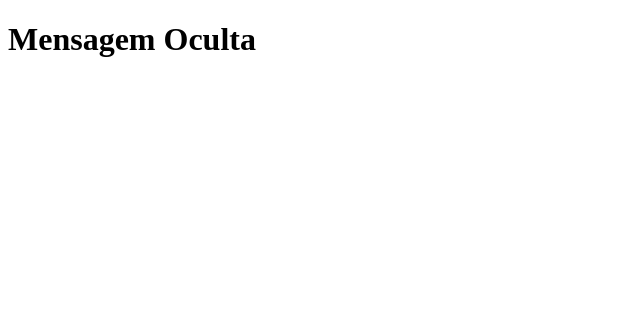
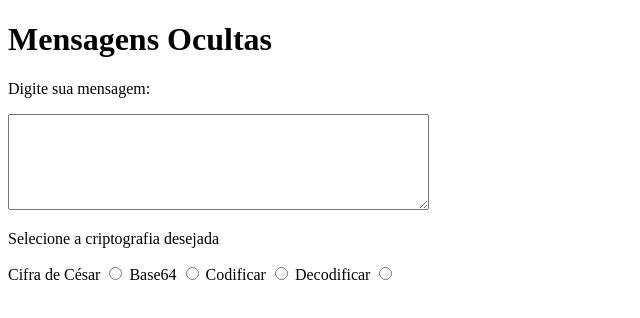
Before and after one commit to amandaafreitas/programadores-cariocas, a plain HTML site: page projeto-mensagem-oculta/index.html in a window 1280 px wide. Shown: the whole page, without its empty margins (0-640 px from the left). Drawn offline with Linux system fonts and the light colour scheme.

Commit message:
index inicial

```diff
--- a/projeto-mensagem-oculta/index.html
+++ b/projeto-mensagem-oculta/index.html
@@ -9,8 +9,22 @@
 </head>
 
 <body>
-    <h1>Mensagem Oculta</h1>
-    <script src="script.js"></script>
+    <h1>Mensagens Ocultas</h1>
+    <form action="">
+        <p>Digite sua mensagem:</p>
+        <textarea id="texto" cols="50" rows="6"></textarea>
+        <p>Selecione a criptografia desejada</p>
+        <label for="cesar">Cifra de César</label>
+        <input type="radio" id="cesar">
+        <label for="base">Base64</label>
+        <input type="radio" id="base">
+        <label for="codificar">Codificar</label>
+        <input type="radio" value="Codificar" id="codificar">
+        <label for="decodificar">Decodificar</label>
+        <input type="radio" value="Decodificar" id="decodificar">
+        <script src="script.js"></script>
+    </form>
+
 </body>
 
 </html>
```
